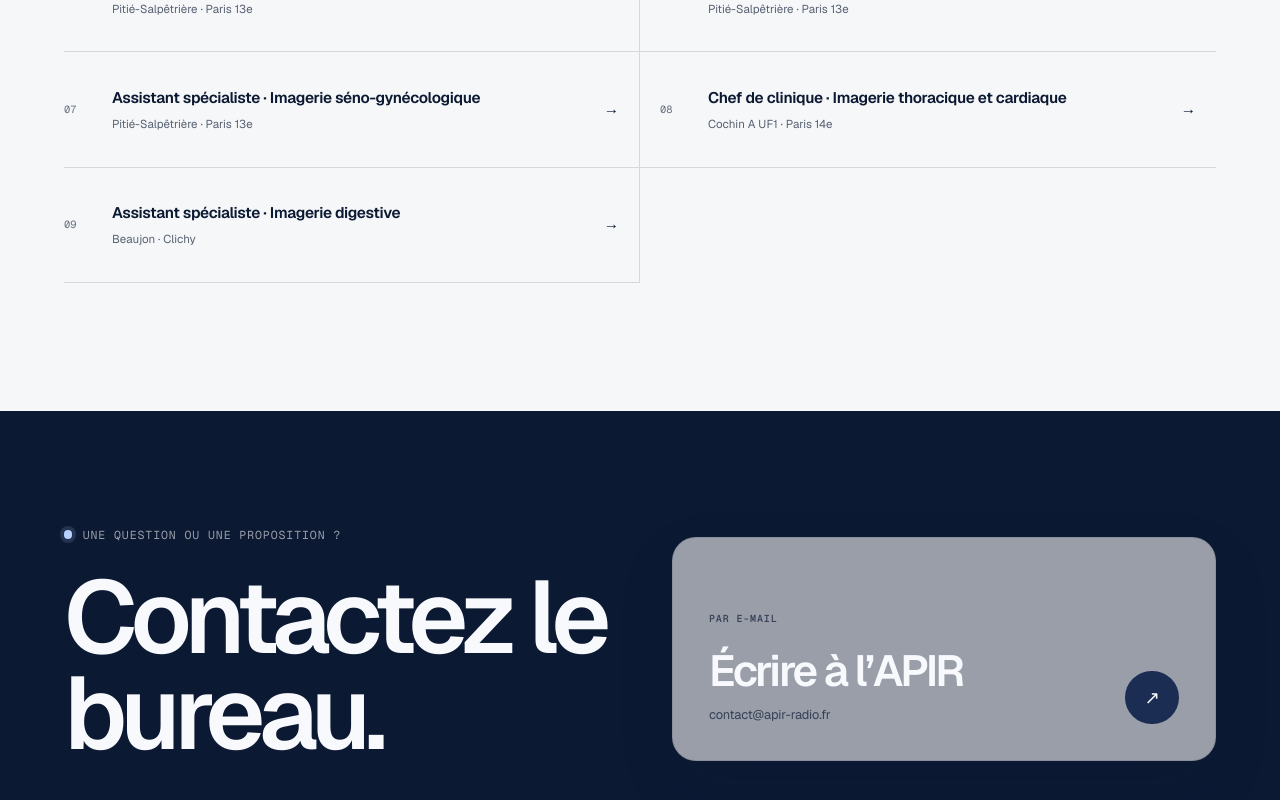
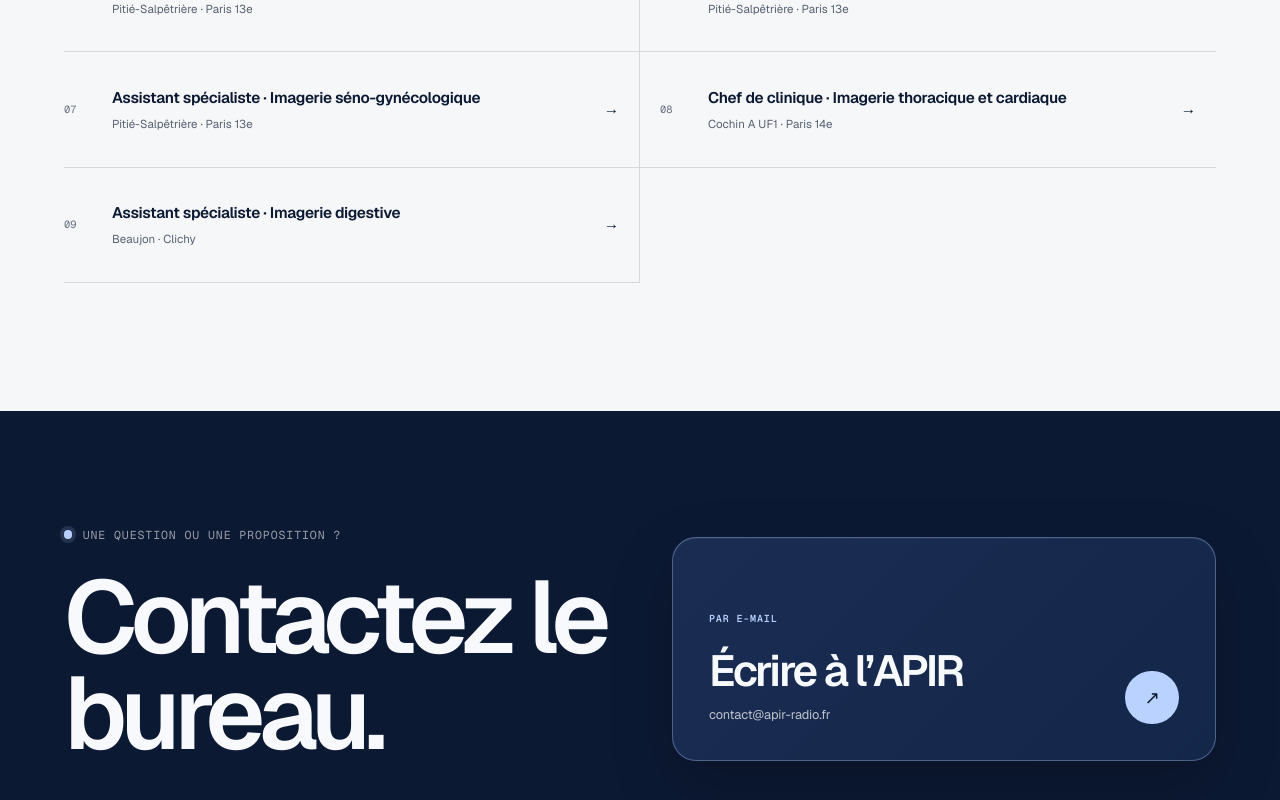
Before and after one commit to apir-radio/site-apir-radio, a Next.js app: page / in a window 1280 px wide. Shown: the part 5971-6771 px from the top of the page. Built offline with nearby package versions, Linux system fonts and the light colour scheme.

Commit message:
Harmoniser la palette de contact

```diff
--- a/app/globals.css
+++ b/app/globals.css
@@ -6,11 +6,16 @@
   --ink: #0c1933;
   --ink-soft: #14284a;
   --logo-navy: #1b2d53;
+  --blue-deep: #284a82;
+  --board-ink: #101f3c;
+  --footer-ink: #081226;
   --paper: #f6f7f8;
   --paper-deep: #e8eef7;
+  --paper-card: #fbfcfe;
   --accent: #b9d2ff;
   --accent-strong: #6f9eea;
   --accent-soft: #dce8fb;
+  --text-on-dark: #f7f9fc;
   --line: rgba(12, 25, 51, 0.14);
   --white-line: rgba(255, 255, 255, 0.14);
 }
@@ -75,7 +80,7 @@ a:active, summary:active { transform: scale(.975); }
   align-items: center;
   justify-content: space-between;
   gap: 1rem;
-  color: #f7f9fc;
+  color: var(--text-on-dark);
   background: rgba(12, 25, 51, .72);
   border: 1px solid rgba(255, 255, 255, .14);
   border-radius: 1.2rem;
@@ -174,7 +179,7 @@ nav a.is-active::after { content: ""; position: absolute; right: 0; bottom: .28r
   gap: 4rem 2rem;
   align-items: center;
   overflow: hidden;
-  color: #f7f9fc;
+  color: var(--text-on-dark);
   background:
     radial-gradient(circle at 77% 42%, rgba(111, 158, 234, .28), transparent 29%),
     radial-gradient(circle at 10% 0%, rgba(185, 210, 255, .1), transparent 34%),
@@ -288,13 +293,13 @@ details li { padding: .7rem 0 .7rem 2rem; color: rgba(12,25,51,.72); font-size:
 .resource-grid { margin-top: 5rem; display: grid; grid-template-columns: repeat(2, 1fr); gap: 1rem; }
 .resource-card { min-height: 29rem; padding: 1.5rem; display: flex; flex-direction: column; justify-content: space-between; border: 1px solid var(--white-line); border-radius: 1.4rem; background: rgba(255,255,255,.045); transition: transform .25s ease, box-shadow .25s ease, background .25s ease; }
 .resource-card:hover { transform: translateY(-.3rem); background: rgba(255,255,255,.075); box-shadow: 0 1.8rem 5rem rgba(0,0,0,.18); }
-.resource-card.featured { color: #f7f9fc; background: linear-gradient(145deg, var(--logo-navy), #284a82); border-color: transparent; }
+.resource-card.featured { color: var(--text-on-dark); background: linear-gradient(145deg, var(--logo-navy), var(--blue-deep)); border-color: transparent; }
 .resource-card.featured .card-number { color: rgba(255,255,255,.62); }
 .resource-card.featured .card-tag { color: var(--accent); }
 .resource-card.featured div > p:last-child { color: rgba(255,255,255,.68); }
 .resource-card.featured > a { border-color: rgba(255,255,255,.22); }
-.resource-card.social-card { color: var(--ink); background: linear-gradient(145deg, #eef4ff, var(--accent-soft)); border-color: rgba(185,210,255,.72); }
-.resource-card.social-card:hover { background: linear-gradient(145deg, #f7faff, #c9dcff); box-shadow: 0 1.8rem 5rem rgba(0,0,0,.2); }
+.resource-card.social-card { color: var(--ink); background: linear-gradient(145deg, var(--paper-deep), var(--accent-soft)); border-color: rgba(185,210,255,.72); }
+.resource-card.social-card:hover { background: linear-gradient(145deg, var(--paper), var(--accent-soft)); box-shadow: 0 1.8rem 5rem rgba(0,0,0,.2); }
 .resource-card.social-card .card-number { color: rgba(12,25,51,.62); }
 .resource-card.social-card .card-tag { color: var(--logo-navy); }
 .resource-card.social-card div > p:last-child { color: rgba(12,25,51,.64); }
@@ -328,10 +333,10 @@ details li { padding: .7rem 0 .7rem 2rem; color: rgba(12,25,51,.72); font-size:
 .job-dialog { position: fixed; inset: 0; width: 100vw; max-width: none; height: 100dvh; max-height: none; margin: 0; padding: 0; display: none; flex-direction: column; align-items: flex-end; justify-content: flex-end; overflow: hidden; border: 0; color: var(--ink); background: transparent; }
 .job-dialog[open] { display: flex; }
 .job-dialog::backdrop { background: rgba(5, 12, 27, .62); backdrop-filter: blur(6px); animation: backdrop-in .2s ease-out; }
-.job-dialog-shell { width: min(44rem, 94vw); height: 100%; display: flex; flex-direction: column; background: #fbfcfe; box-shadow: -2rem 0 5rem rgba(5, 12, 27, .22); animation: panel-in .28s ease-out; }
+.job-dialog-shell { width: min(44rem, 94vw); height: 100%; display: flex; flex-direction: column; background: var(--paper-card); box-shadow: -2rem 0 5rem rgba(5, 12, 27, .22); animation: panel-in .28s ease-out; }
 .job-dialog-header { min-height: 5rem; padding: 1rem 1.25rem 1rem clamp(1.5rem, 4vw, 3.5rem); display: flex; align-items: center; justify-content: space-between; gap: 1rem; border-bottom: 1px solid var(--line); background: rgba(251,252,254,.92); backdrop-filter: blur(16px); }
 .job-dialog-header > span { color: rgba(12,25,51,.68); font-family: var(--font-geist-mono), monospace; font-size: .64rem; letter-spacing: .09em; text-transform: uppercase; }
-.job-dialog-header button { width: 2.75rem; height: 2.75rem; display: grid; place-items: center; border: 1px solid var(--line); border-radius: 50%; color: var(--ink); background: #fff; font-size: 1.45rem; line-height: 1; cursor: pointer; transition: transform .16s ease, background .16s ease; }
+.job-dialog-header button { width: 2.75rem; height: 2.75rem; display: grid; place-items: center; border: 1px solid var(--line); border-radius: 50%; color: var(--ink); background: var(--text-on-dark); font-size: 1.45rem; line-height: 1; cursor: pointer; transition: transform .16s ease, background .16s ease; }
 .job-dialog-header button:hover, .job-dialog-header button:focus-visible { transform: rotate(5deg); background: var(--accent-soft); }
 .job-dialog-header button:focus-visible { outline: 2px solid var(--accent-strong); outline-offset: 2px; }
 .job-dialog-scroll { padding: clamp(2rem, 5vw, 4rem) clamp(1.5rem, 5vw, 4rem) 5rem; overflow-y: auto; overscroll-behavior: contain; }
@@ -355,7 +360,7 @@ details li { padding: .7rem 0 .7rem 2rem; color: rgba(12,25,51,.72); font-size:
 @keyframes sheet-in { from { transform: translateY(1.5rem); opacity: .75; } to { transform: translateY(0); opacity: 1; } }
 @keyframes backdrop-in { from { background: rgba(5, 12, 27, 0); } to { background: rgba(5, 12, 27, .62); } }
 
-.board-section { color: #f7f9fc; background: #101f3c; }
+.board-section { color: var(--text-on-dark); background: var(--board-ink); }
 .board-heading { display: grid; grid-template-columns: 1fr minmax(18rem, .44fr); gap: 7vw; align-items: end; }
 .board-heading p { margin: 0; color: rgba(255,255,255,.68); line-height: 1.7; }
 .board-grid { margin-top: 5rem; display: grid; grid-template-columns: repeat(2, 1fr); gap: .75rem; }
@@ -369,13 +374,14 @@ details li { padding: .7rem 0 .7rem 2rem; color: rgba(12,25,51,.72); font-size:
 .coordination p { margin: 0; font-size: 1rem; line-height: 1.7; }
 .coordination a { min-height: 2.75rem; margin-top: 1rem; display: inline-flex; align-items: center; gap: .7rem; color: var(--accent); font-size: .82rem; font-weight: 650; }
 
+/* Contact : une surface bleu intermédiaire hiérarchise l’action sans casser la séquence marine. */
 .contact-section {
   padding: clamp(5rem, 9vw, 9rem) max(5vw, calc((100vw - 76rem) / 2));
   display: grid;
   grid-template-columns: 1fr 1fr;
   gap: 5vw;
   align-items: end;
-  color: #f7f9fc;
+  color: var(--text-on-dark);
   background: var(--ink);
 }
 .contact-section .eyebrow.dark { color: rgba(255,255,255,.58); }
@@ -391,29 +397,30 @@ details li { padding: .7rem 0 .7rem 2rem; color: rgba(12,25,51,.72); font-size:
   align-items: flex-end;
   justify-content: space-between;
   gap: 2rem;
-  border: 1px solid rgba(12,25,51,.1);
+  border: 1px solid rgba(185,210,255,.34);
   border-radius: 1.5rem;
-  background: rgba(255,255,255,.58);
-  box-shadow: 0 1.5rem 4rem rgba(12,25,51,.08);
+  background: linear-gradient(135deg, rgba(27,45,83,.98), rgba(20,40,74,.98));
+  box-shadow: 0 1.5rem 4rem rgba(0,0,0,.2), inset 0 1px 0 rgba(255,255,255,.06);
   transition: transform .22s ease, background .22s ease, box-shadow .22s ease;
 }
 .contact-mail:hover, .contact-mail:focus-visible {
   transform: translateY(-.2rem);
-  background: rgba(255,255,255,.82);
-  box-shadow: 0 1.8rem 5rem rgba(12,25,51,.12);
+  border-color: var(--accent-strong);
+  background: linear-gradient(135deg, var(--logo-navy), var(--blue-deep));
+  box-shadow: 0 1.8rem 5rem rgba(0,0,0,.26), inset 0 1px 0 rgba(255,255,255,.1);
 }
 .contact-mail-copy { display: flex; flex-direction: column; align-items: flex-start; }
 .contact-mail small {
   margin-bottom: 1.45rem;
-  color: rgba(12,25,51,.68);
+  color: var(--accent);
   font-family: var(--font-geist-mono), monospace;
   font-size: .63rem;
   font-weight: 550;
   letter-spacing: .08em;
   text-transform: uppercase;
 }
-.contact-mail strong { font-size: clamp(1.75rem, 3.4vw, 3rem); line-height: 1; letter-spacing: -.055em; font-weight: 600; }
-.contact-address { margin-top: .8rem; color: rgba(12,25,51,.7); font-size: .8rem; letter-spacing: -.01em; }
+.contact-mail strong { color: var(--text-on-dark); font-size: clamp(1.75rem, 3.4vw, 3rem); line-height: 1; letter-spacing: -.055em; font-weight: 600; }
+.contact-address { margin-top: .8rem; color: rgba(255,255,255,.72); font-size: .8rem; letter-spacing: -.01em; }
 .contact-mail-arrow {
   width: 3.35rem;
   height: 3.35rem;
@@ -421,14 +428,14 @@ details li { padding: .7rem 0 .7rem 2rem; color: rgba(12,25,51,.72); font-size:
   display: grid;
   place-items: center;
   border-radius: 50%;
-  color: #f7f9fc;
-  background: var(--logo-navy);
+  color: var(--ink);
+  background: var(--accent);
   font-size: 1.15rem;
   transition: transform .22s ease, background .22s ease;
 }
-.contact-mail:hover .contact-mail-arrow, .contact-mail:focus-visible .contact-mail-arrow { transform: translate(.14rem, -.14rem); background: #284a82; }
+.contact-mail:hover .contact-mail-arrow, .contact-mail:focus-visible .contact-mail-arrow { transform: translate(.14rem, -.14rem); background: var(--accent-soft); }
 
-footer { padding: 4rem max(5vw, calc((100vw - 76rem) / 2)); display: grid; grid-template-columns: 1fr 1fr auto; gap: 3rem; align-items: start; color: #f7f9fc; background: #081226; }
+footer { padding: 4rem max(5vw, calc((100vw - 76rem) / 2)); display: grid; grid-template-columns: 1fr 1fr auto; gap: 3rem; align-items: start; color: var(--text-on-dark); background: var(--footer-ink); }
 .footer-brand { width: fit-content; }
 .footer-brand .brand-logo { width: 3.2rem; height: 3.41rem; }
 footer p { margin: 0; color: rgba(255,255,255,.62); font-size: .75rem; line-height: 1.7; }
```
